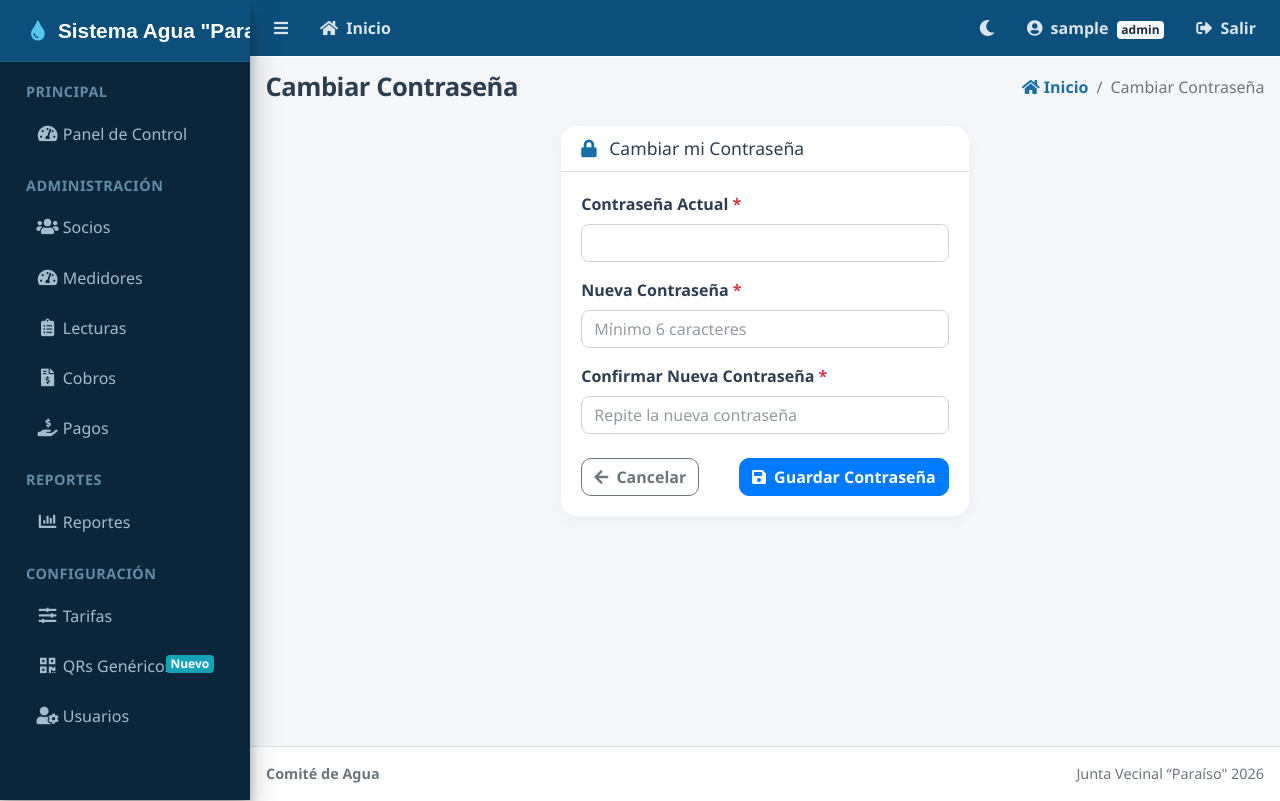
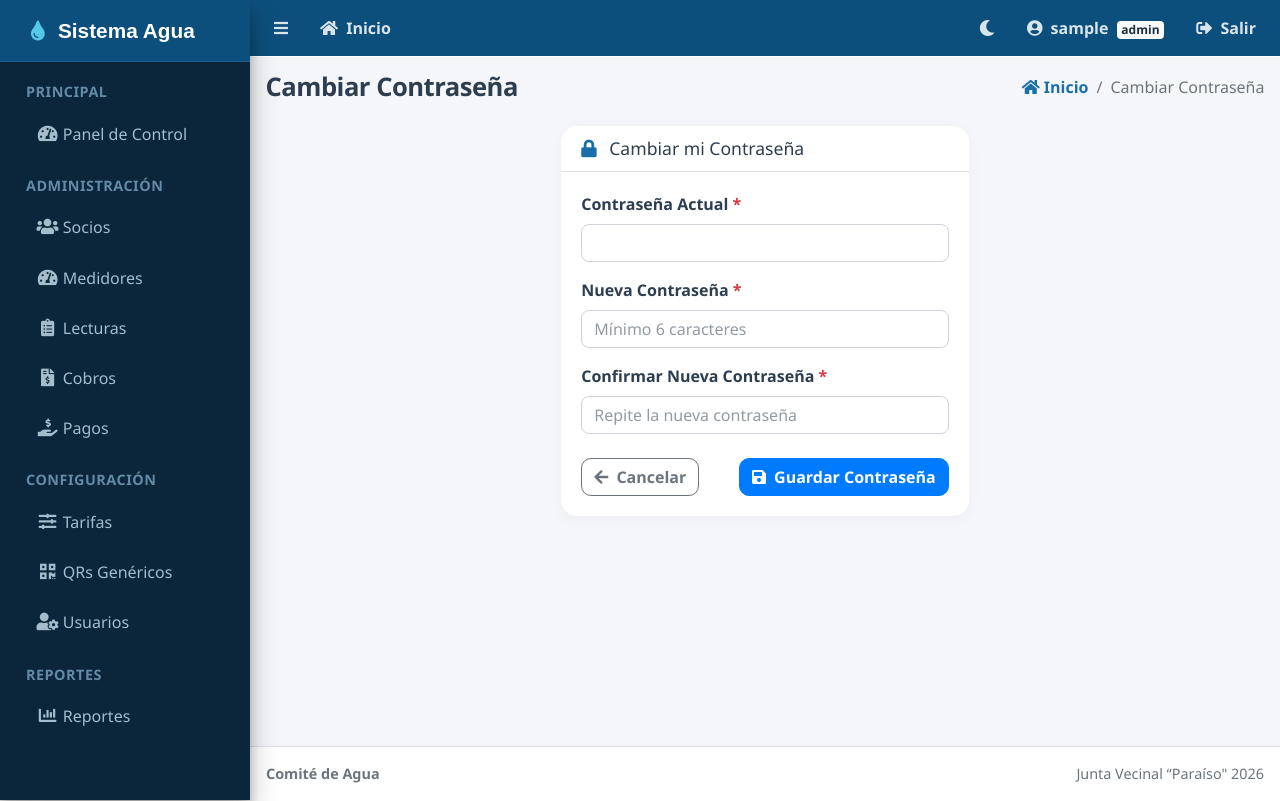
Before and after one commit to machete736/Sistema_Agua, a Django app: page /cambiar-password/ in a window 1280 px wide. Run offline with Django 5.2, Linux system fonts and the light colour scheme; a user stored in the database is signed in; tables that the repository leaves empty hold one stand-in row (values such as "Sample post"); some libraries are stand-ins or nearby versions.

Commit message:
COrreccion de errores finales

```diff
--- a/templates/base.html
+++ b/templates/base.html
@@ -198,7 +198,7 @@
 
     <a href="{% url 'dashboard' %}" class="brand-link">
       <i class="fas fa-tint ml-3 mr-2"></i>
-      <span class="brand-text">Sistema Agua "Paraiso"</span>
+      <span class="brand-text">Sistema Agua </span>
     </a>
 
     <div class="sidebar">
@@ -264,16 +264,6 @@
               </a>
             </li>
 
-            <li class="nav-header">REPORTES</li>
-
-            <li class="nav-item">
-              <a href="{% url 'reportes' %}"
-                 class="nav-link {% if request.resolver_match.url_name and 'reportes' in request.resolver_match.url_name %}active{% endif %}">
-                <i class="nav-icon fas fa-chart-bar"></i>
-                <p>Reportes</p>
-              </a>
-            </li>
-
             <li class="nav-header">CONFIGURACIÓN</li>
 
             <li class="nav-item">
@@ -288,7 +278,7 @@
               <i class="nav-icon fas fa-qrcode"></i>
               <p>
                 QRs Genéricos
-                <span class="badge badge-info right">Nuevo</span>
+
               </p>
             </a>
           </li>
@@ -298,6 +288,16 @@
                  class="nav-link {% if request.resolver_match.url_name and 'usuarios' in request.resolver_match.url_name %}active{% endif %}">
                 <i class="nav-icon fas fa-user-cog"></i>
                 <p>Usuarios</p>
+              </a>
+            </li>
+
+            <li class="nav-header">REPORTES</li>
+
+            <li class="nav-item">
+              <a href="{% url 'reportes' %}"
+                 class="nav-link {% if request.resolver_match.url_name and 'reportes' in request.resolver_match.url_name %}active{% endif %}">
+                <i class="nav-icon fas fa-chart-bar"></i>
+                <p>Reportes</p>
               </a>
             </li>
 
```
